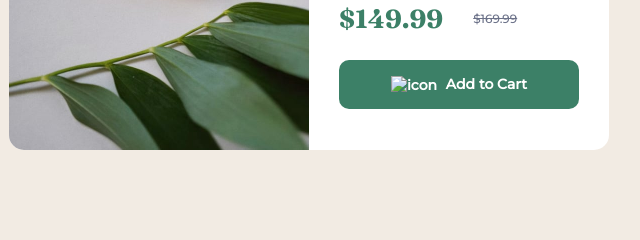
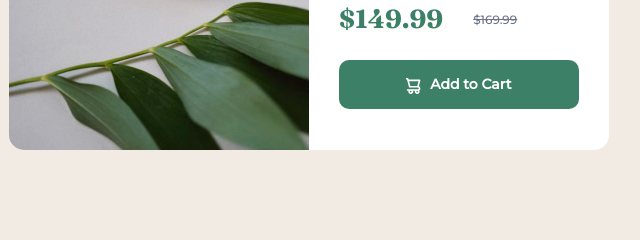
Before and after one commit to Sahaspuria/FM-Product-Card, a plain HTML site: page index.html in a window 1280 px wide. Shown: the part 475-715 px from the top of the page, 331-971 px from the left. Drawn offline with Linux system fonts and the light colour scheme; the site is published under a folder, as on GitHub Pages, so addresses that start at the root find nothing.

Commit message:
[Solved] Svg Image issue

```diff
--- a/index.html
+++ b/index.html
@@ -41,7 +41,7 @@
 
         </div>
         <a class="btn">
-          <img src="/images/icon-cart.svg" alt="icon" class="icon">
+          <img src="./images/icon-cart.svg" alt="icon" class="icon">
           Add to Cart</a>
       </div>
     </div>
```
